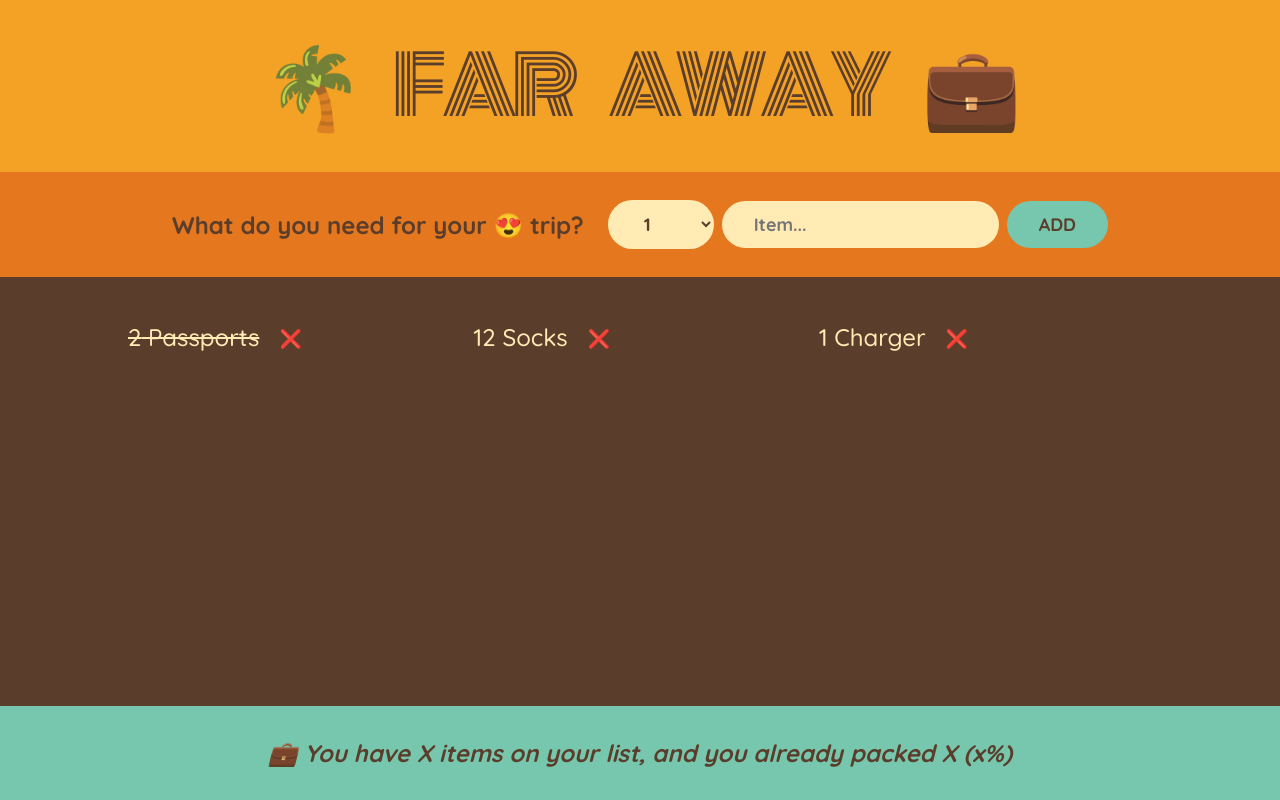
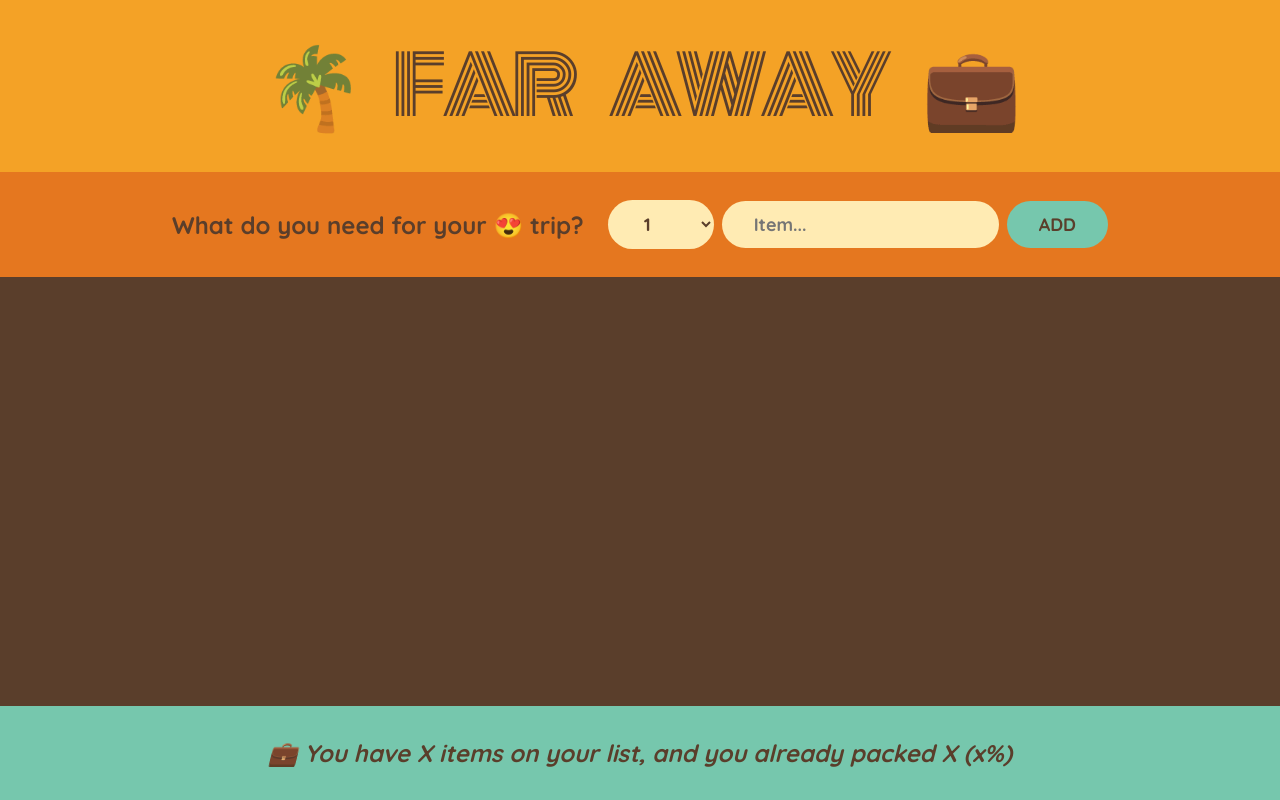
Before and after one commit to Jason-Malan/ultimate-react-course, a React (Create React App) app in the folder 05-travel-list/travel-list/: page / in a window 1280 px wide. Built offline with nearby package versions, Linux system fonts and the light colour scheme.

Commit message:
Lifting up state.

```diff
--- a/05-travel-list/travel-list/src/App.js
+++ b/05-travel-list/travel-list/src/App.js
@@ -7,11 +7,17 @@
 ];
 
 export default function App() {
+  const [items, setItems] = useState([]);
+
+  function handleAddItem(item) {
+    setItems((items) => [...items, item]);
+  }
+
   return (
     <div className="app">
       <Logo />
-      <Form />
-      <PackingList />
+      <Form onAddItem={handleAddItem} />
+      <PackingList items={items} />
       <Stats />
     </div>
   );
@@ -21,7 +27,7 @@
   return <h1>🌴 Far Away 💼</h1>;
 }
 
-function Form() {
+function Form({ onAddItem }) {
   const [description, setDescription] = useState("");
   const [quantity, setQuantity] = useState(1);
 
@@ -31,7 +37,7 @@
     if (!description) return;
 
     const newItem = { description, quantity, packed: false, id: Date.now() };
-    console.log(newItem);
+    onAddItem(newItem);
 
     setDescription("");
     setQuantity(1);
@@ -61,11 +67,11 @@
   );
 }
 
-function PackingList() {
+function PackingList({ items }) {
   return (
     <div className="list">
       <ul>
-        {initialItems.map((item) => (
+        {items.map((item) => (
           <Item item={item} key={item.id} />
         ))}
       </ul>
```
